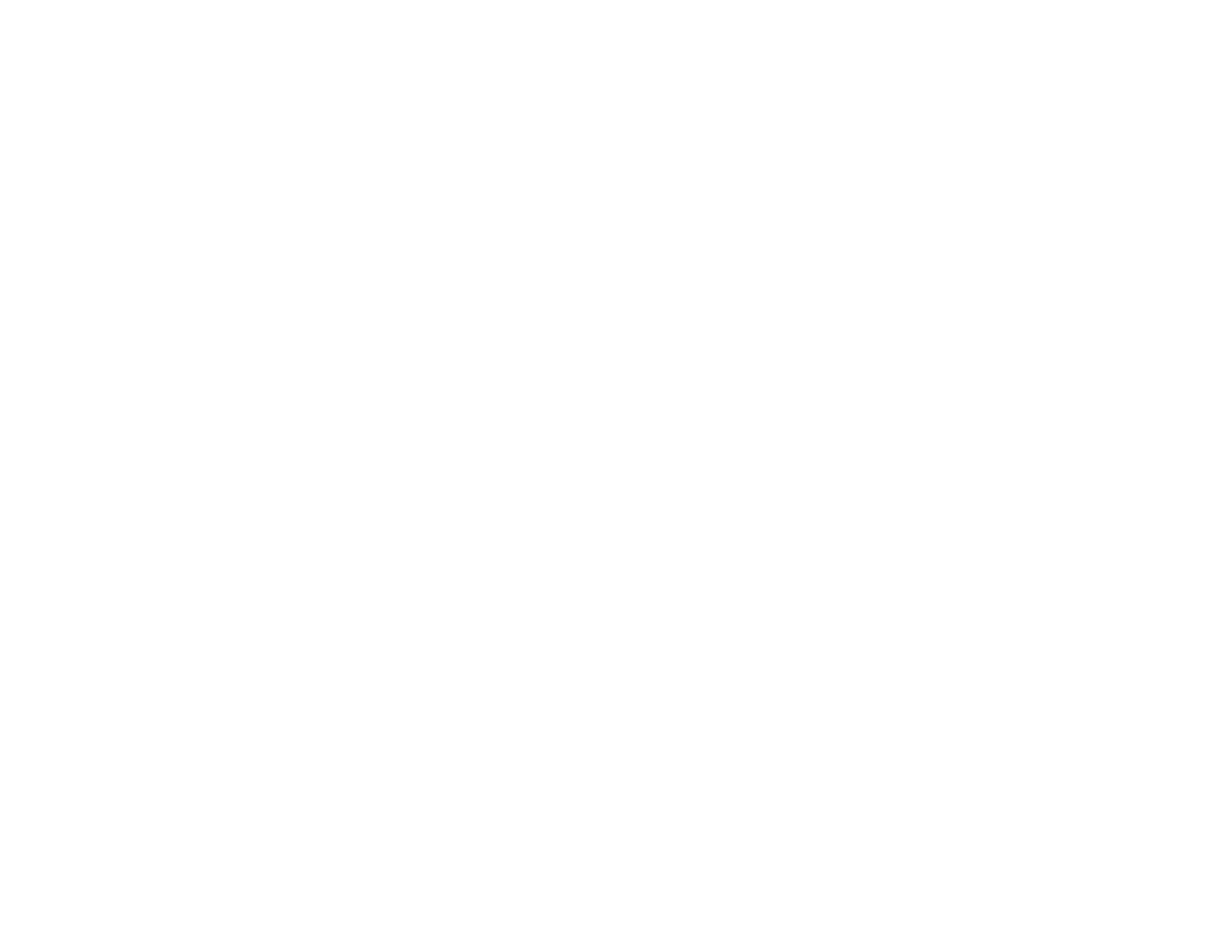
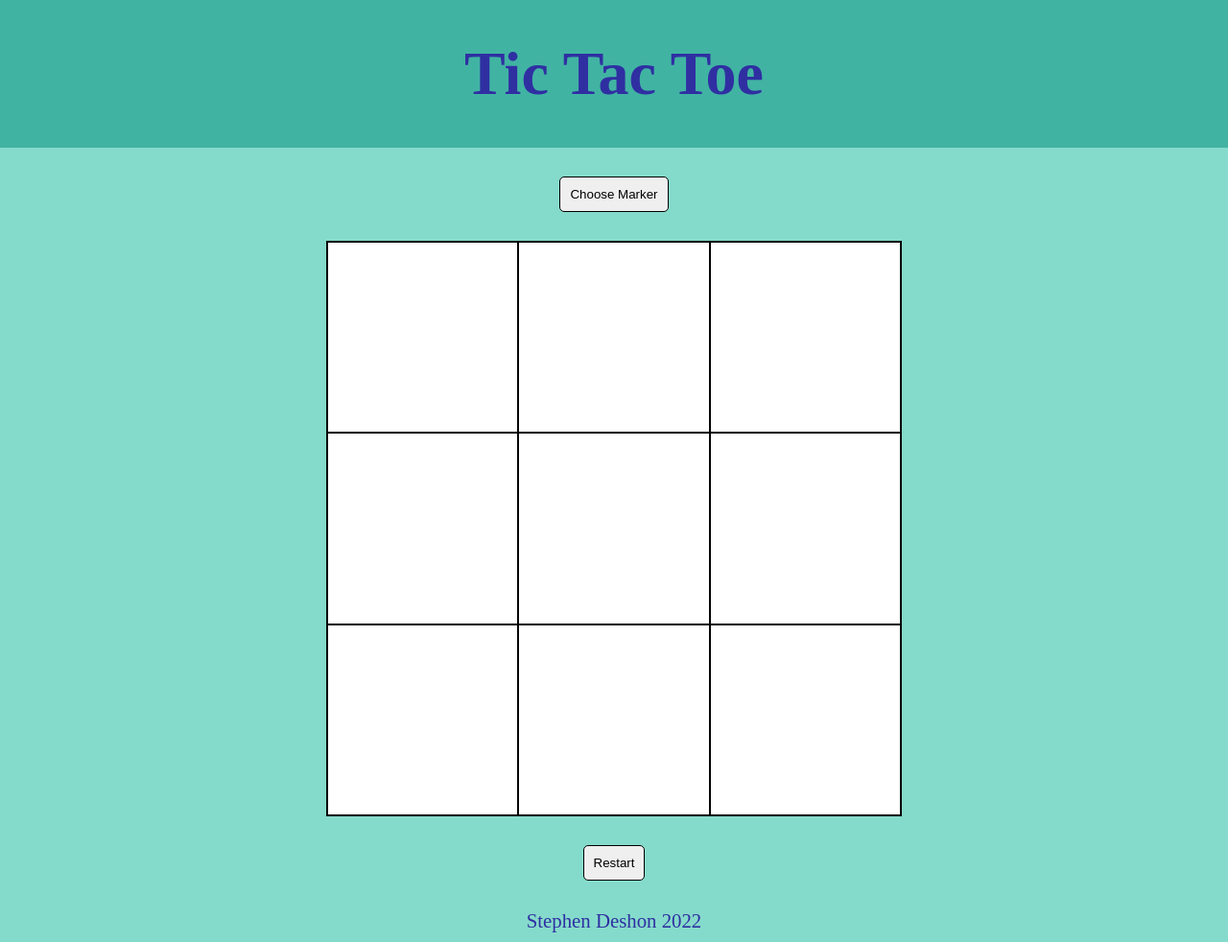
Before and after one commit to stvdeshon/Tic-Tac-Toe, a plain HTML site: page index.html in a window 1280 px wide. Shown: the whole page at 96% size. Before the commit the page ends 800 px from the top, so only its background shows below. Drawn offline with Linux system fonts and the light colour scheme.

Commit message:
Add basic html, css plus initial js and images

```diff
--- a/index.html
+++ b/index.html
@@ -9,6 +9,24 @@
     <title>Tic Tac Toe</title>
 </head>
 <body>
-
+    <header>
+        <h1>Tic Tac Toe</h1>
+    </header>
+    <main>
+            <button>Choose Marker</button>
+            <div id="game-board">
+                <div class="cells a one"></div>
+                <div class="cells b one"></div>
+                <div class="cells c one"></div>
+                <div class="cells a two"></div>
+                <div class="cells b two"></div>
+                <div class="cells c two"></div>
+                <div class="cells a three"></div>
+                <div class="cells b three"></div>
+                <div class="cells c three "></div>
+            </div>
+            <button>Restart</button>
+    </main>
+    <footer>Stephen Deshon 2022</footer>
 </body>
 </html>
--- a/style.css
+++ b/style.css
@@ -0,0 +1,74 @@
+* {
+    margin: 0;
+    padding: 0;
+    box-sizing: border-box ;
+}
+
+html, body {
+    width: 100vw;
+    height: 100vh;
+    display: flex;
+    flex-direction: column;
+    justify-content: space-between;
+    align-items: center;
+}
+
+header {
+    background-color: #41B3A3;
+    color: #2f2fa2;
+    width: 100%;
+    text-align: center;
+    padding: 40px;
+    font-size: 2rem;
+}
+
+main {
+    background-color: #85dbcb;
+    width: max(100%, 700px);
+    height: max(100%, 700px);
+    display: flex;
+    flex-direction: column;
+    justify-content: center;
+    align-items: center;
+}
+
+footer {
+    background-color: #85dbcb;
+    color: #2f2fa2;
+    width: 100%;
+    font-size: 1.3rem;
+    text-align: center;
+    padding-bottom: 10px;
+}
+
+button {
+    margin: 30px 0 30px 0;
+    padding: 10px;
+    border-radius: 5px;
+    border: 1px solid black;
+    width: fit-content;
+}
+
+#game-board {
+    width: 600px;
+    height: 600px;
+    background-color: white;
+    border: 1px solid black;
+    display: grid;
+    grid-template-rows: repeat(3, 1fr);
+    grid-template-columns: repeat(3, 1fr);
+}
+
+.cells {
+    border: 1px solid black;
+}
+
+
+/* Example: This is how you select a multi class element */
+/* .b.two, .b.three{
+    background-image: url(o.png);
+}
+
+.b.one{
+    background-image: url(x.png);
+} */
--- a/tic-tac-toe.js
+++ b/tic-tac-toe.js
@@ -0,0 +1,38 @@
+const gameBoard = (() => {
+
+    const board = ['','','','','','','','',''];
+
+
+    return {};
+})();
+
+const gameFlow = (() => {
+
+    const winner = () => {
+        //announce winner
+    }
+})();
+
+const FactoryPlayer = (name) => {
+
+
+    const getName = () => console.log(name);
+
+    const selectCell = () => {
+        const cell = document.querySelectorAll('.cells');
+        const marker = (e) => {
+            e.target.style.backgroundImage = 'url(x.png)';
+
+            // some condition -> cell.style.backgroundImage = 'url(o.png)';
+        }
+        cell.forEach((square) => {
+            square.addEventListener('click', marker);
+        })
+    }
+
+    return {getName, selectCell};
+}
+
+const stv = FactoryPlayer('stv');
+
+stv.selectCell();
```
Also changed, not shown: o.png (added), x.png (added).
